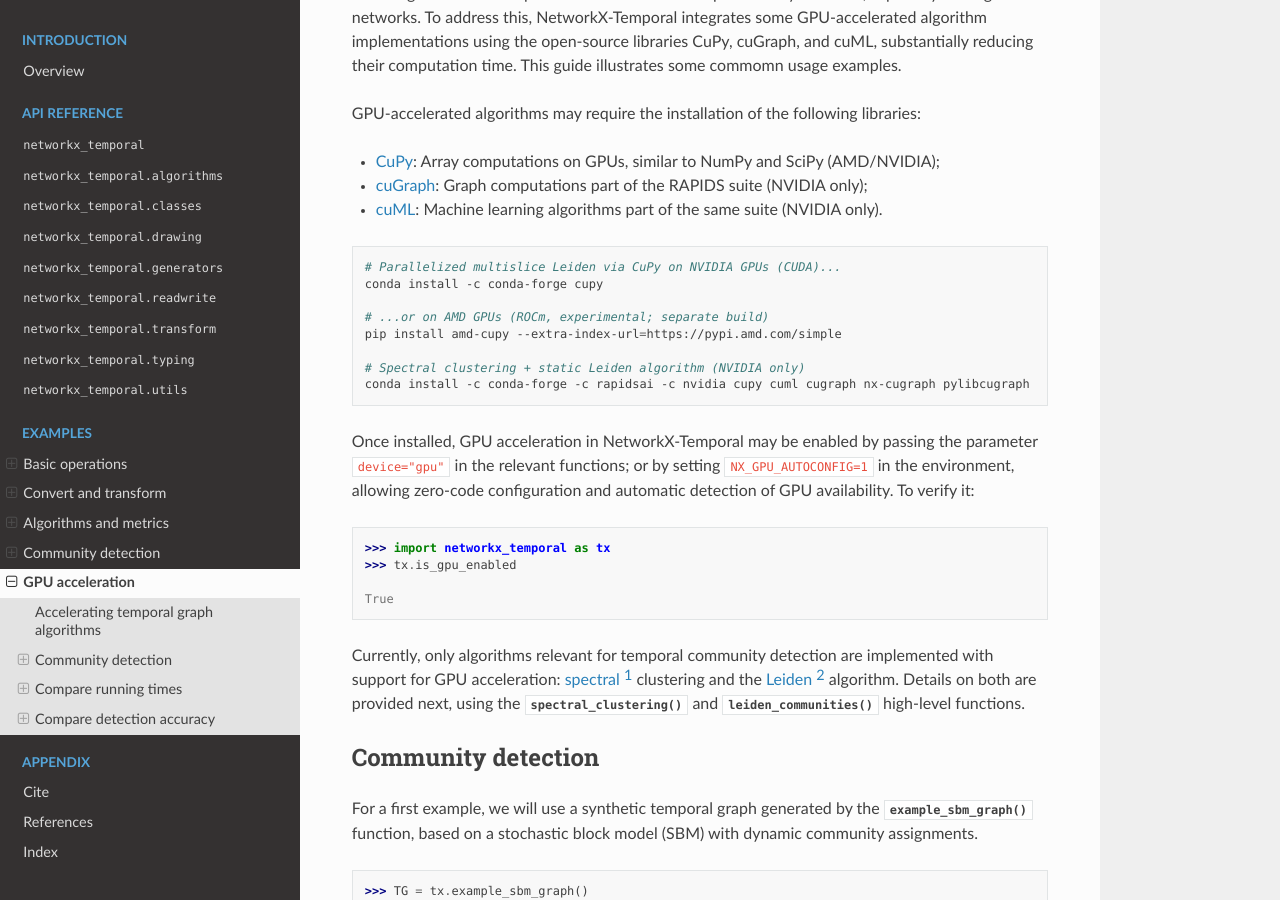
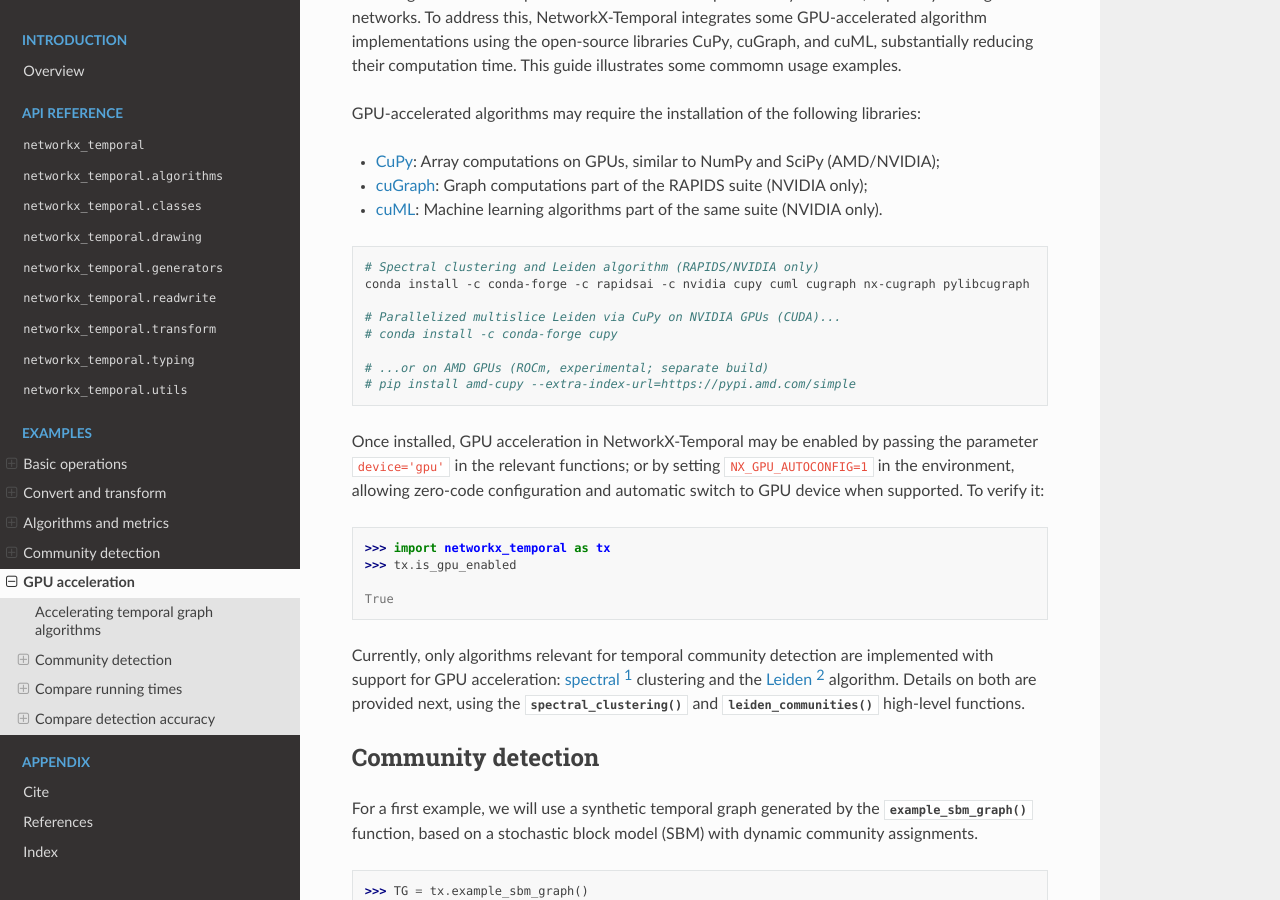
Before and after one commit to nelsonaloysio/networkx-temporal, a Sphinx documentation site: the page built from docs/source/examples/gpu.rst, in a window 1280 px wide and 900 px high, scrolled down 387 px. Built offline with Sphinx 7.4.7 and the Read the Docs theme 3.1.0, drawn with Linux system fonts in a browser that asks for light colours; some of the changed text lies outside the part shown.

Commit message:
Updated documentation.

```diff
--- a/docs/source/conf.py
+++ b/docs/source/conf.py
@@ -13,7 +13,7 @@ from networkx_temporal import __version__
 release = version = __version__
 
 project = "networkx-temporal"
-copyright = "2024-2026"
+copyright = "2024-2026, NetworkX-Temporal developers"
 author = "Nelson Aloysio Reis de Almeida Passos"
 
 for _ in ["-", "a", "b", "post", "rc"]:
--- a/docs/source/examples/gpu.rst
+++ b/docs/source/examples/gpu.rst
@@ -39,18 +39,18 @@ GPU-accelerated algorithms may require the installation of the following librari
 
 .. code-block:: bash
 
+   # Spectral clustering and Leiden algorithm (RAPIDS/NVIDIA only)
+   conda install -c conda-forge -c rapidsai -c nvidia cupy cuml cugraph nx-cugraph pylibcugraph
+
    # Parallelized multislice Leiden via CuPy on NVIDIA GPUs (CUDA)...
-   conda install -c conda-forge cupy
+   # conda install -c conda-forge cupy
 
    # ...or on AMD GPUs (ROCm, experimental; separate build)
-   pip install amd-cupy --extra-index-url=https://pypi.amd.com/simple
-
-   # Spectral clustering + static Leiden algorithm (NVIDIA only)
-   conda install -c conda-forge -c rapidsai -c nvidia cupy cuml cugraph nx-cugraph pylibcugraph
+   # pip install amd-cupy --extra-index-url=https://pypi.amd.com/simple
 
 Once installed, GPU acceleration in NetworkX-Temporal may be enabled by passing the parameter
-``device="gpu"`` in the relevant functions; or by setting ``NX_GPU_AUTOCONFIG=1`` in the
-environment, allowing zero-code configuration and automatic detection of GPU availability.
+``device='gpu'`` in the relevant functions; or by setting ``NX_GPU_AUTOCONFIG=1`` in the
+environment, allowing zero-code configuration and automatic switch to GPU device when supported.
 To verify it:
 
 .. code-block:: python
@@ -161,7 +161,9 @@ modularity [3]_ objective is optimized instead:
 .. code-block:: python
 
    >>> y_pred = tx.leiden_communities(TG)
-   >>>
+
+.. code-block:: python
+
    >>> plot_temporal_graph(TG, y_pred)
 
 .. image:: ../../assets/figure/notebook/networkx-temporal-05-gpu_19_0.png
```
Also changed, not shown: 3 other files.
